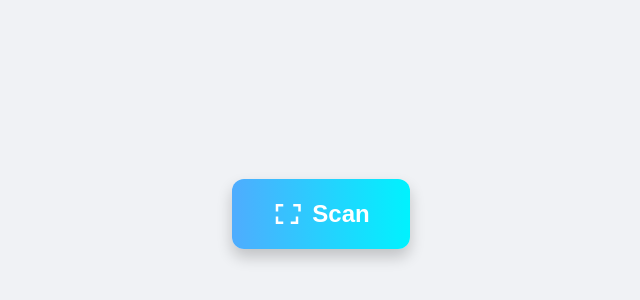
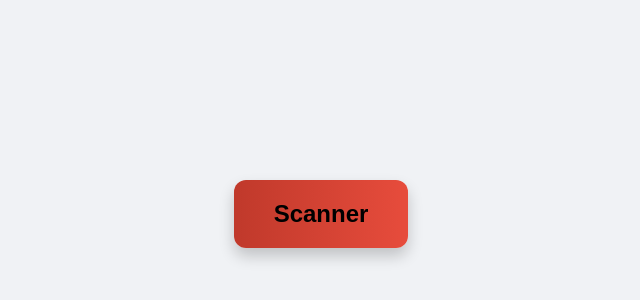
Before and after one commit to AJAberdein/scanner, a plain HTML site: page index.html in a window 1280 px wide. Shown: the part 194-494 px from the top of the page, without its empty margins (319-959 px from the left). Drawn offline with Linux system fonts and the light colour scheme.

Commit message:
first commit

```diff
--- a/index.html
+++ b/index.html
@@ -1,9 +1,9 @@
 <!DOCTYPE html>
 <html lang="en">
   <head>
-  <meta charset="UTF-8">
-  <meta name="viewport" content="width=device-width, initial-scale=1.0">
-  <title>Scan Button</title>
+    <meta charset="UTF-8" />
+    <meta name="viewport" content="width=device-width, initial-scale=1.0" />
+    <title>Scanner</title>
     <style>
       body {
         display: flex;
@@ -18,10 +18,10 @@
         display: flex;
         align-items: center;
         gap: 10px;
-      background: linear-gradient(90deg, #4facfe, #00f2fe);
+        background: linear-gradient(90deg, #c0392b, #e74c3c);
         border: none;
         border-radius: 12px;
-      color: white;
+        color: black;
         font-size: 24px;
         font-weight: bold;
         padding: 20px 40px;
@@ -29,27 +29,11 @@
         box-shadow: 0 8px 15px rgba(0, 0, 0, 0.2);
         transition: all 0.2s ease;
       }
-
-    .scan-button:hover {
-      transform: translateY(-3px);
-      box-shadow: 0 12px 20px rgba(0, 0, 0, 0.25);
-    }
-
-    .scan-button svg {
-      width: 30px;
-      height: 30px;
-      fill: white;
-    }
     </style>
   </head>
   <body>
-
-  <button class="scan-button" onclick="alert('Scanning...')">
-    <svg xmlns="http://www.w3.org/2000/svg" viewBox="0 0 24 24">
-      <path d="M3 4v6h2V6h4V4H3zm14 0v2h4v4h2V4h-6zM3 14v6h6v-2H5v-4H3zm18 0h-2v4h-4v2h6v-6z"/>
-    </svg>
-    Scan
+    <button class="scan-button" href="vodapaywallet://deeplink.htm?action=native&pageId=scan" target="_blank">
+      Scanner
     </button>
-
   </body>
 </html>
```
Lines whose indentation alone changed are shown as unchanged.
